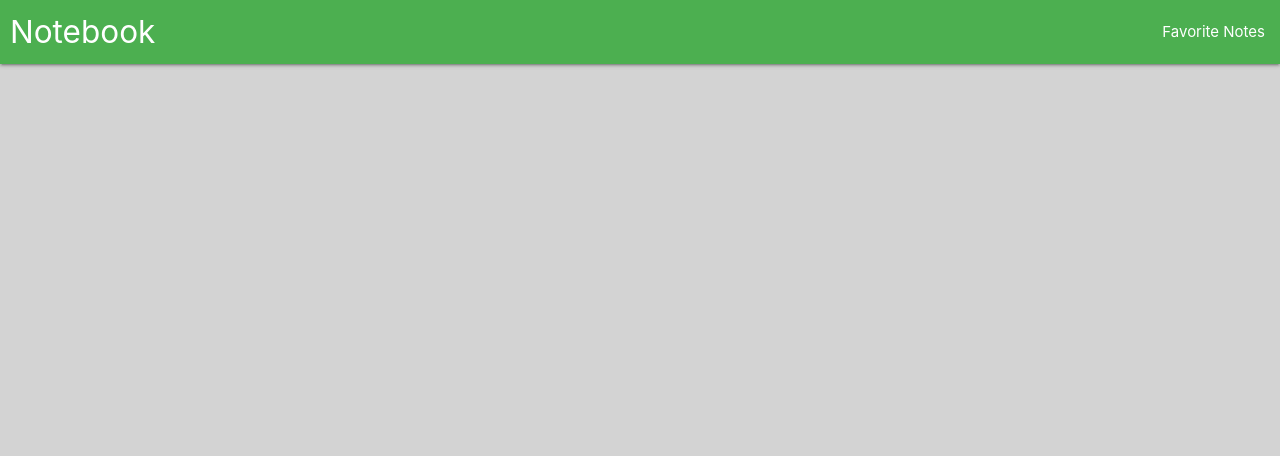
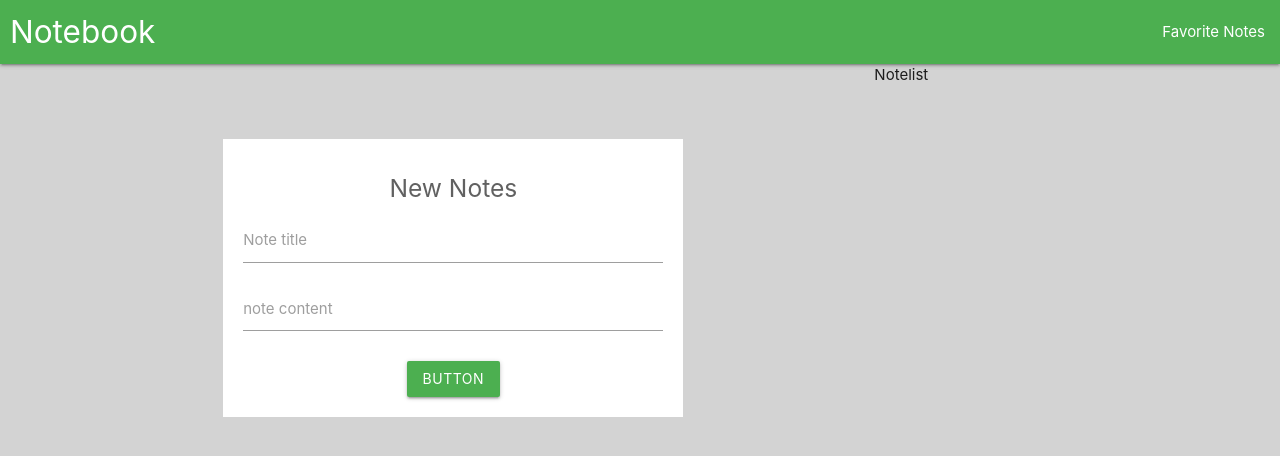
Before and after one commit to nimeshpoudel7/evernote_clone, a React (Create React App) app: page / in a window 1280 px wide. Shown: the top 456 px of the page. Built offline with nearby package versions, Linux system fonts and the light colour scheme.

Commit message:
upto firebase create

```diff
--- a/package.json
+++ b/package.json
@@ -6,10 +6,16 @@
     "@testing-library/jest-dom": "^5.14.1",
     "@testing-library/react": "^11.2.7",
     "@testing-library/user-event": "^12.8.3",
+    "firebase": "^8.6.8",
     "react": "^17.0.2",
     "react-dom": "^17.0.2",
+    "react-redux": "^7.2.4",
+    "react-redux-firebase": "^3.10.0",
     "react-router-dom": "^5.2.0",
     "react-scripts": "4.0.3",
+    "redux": "^4.1.0",
+    "redux-firestore": "^0.15.0",
+    "redux-thunk": "^2.3.0",
     "web-vitals": "^1.1.2"
   },
   "scripts": {
--- a/src/App.js
+++ b/src/App.js
@@ -1,12 +1,16 @@
 import Navbar from './components/layout/Navbar';
 import './App.css';
-import {BrowserRouter as Router, Route} from 'react-router-dom';
+import {BrowserRouter as Router, Route,Switch} from 'react-router-dom';
+import Home from './components/home/Home'
 
 
 function App() {
   return (
     <Router>
       <Navbar/>
+      <Switch>
+      <Route exact path="/" component={Home}/>
+      </Switch>
     </Router>
   );
 }
--- a/src/components/home/Form.js
+++ b/src/components/home/Form.js
@@ -5,7 +5,7 @@ const Form = () => {
     const[content,bindContent,clearContent]=useInput()
     const submitHandler=(event)=>{
         event.preventDefault()
-        console.log(title)
+        console.log({title})
         console.log(content)
         clearTitle()
         clearContent()
@@ -13,18 +13,19 @@ const Form = () => {
     }
     return (
         <div className="section">
-            <form action=''>
+            <form onSubmit={submitHandler} className='white'>
+                <h5 className="grey-text text-darken-2">New Notes</h5>
                 {/* <div className="row"> */}
 
                     <div className="input-field">
                         <input {...bindTitle} id="note_title" type="text" className="validate"/>
-                        <label className="active" for="note_title">Note title</label>
+                        <label className="active" htmlFor="note_title">Note title</label>
                     </div>
                     <div className="input-field">
                         <textarea {...bindContent} id="note_content" className="materialize-textarea"></textarea>
-                        <label for="note_content">note content</label>
+                        <label htmlFor="note_content">note content</label>
                     </div>
-                   <button className='btn-green'>Add</button>
+                    <button className=" waves-light btn green">button</button>
                 {/* </div>    */}
             </form>
         </div>
--- a/src/components/home/Home.js
+++ b/src/components/home/Home.js
@@ -0,0 +1,19 @@
+import React from 'react'
+import Form from './Form'
+
+const Home = () => {
+    return (
+        <div className="container">
+            <div className="row center-align">
+                <div className="col s7">
+                    <Form/>
+                </div>
+                <div className="col s5">
+                    Notelist
+                </div>
+            </div>
+        </div>
+    )
+}
+
+export default Home
--- a/src/index.css
+++ b/src/index.css
@@ -15,3 +15,7 @@ code {
 .brand-logo{
   margin-left: 10px;
 }
+form{
+  padding: 20px;
+  margin:60px 20px 0;
+}
```
Also changed, not shown: src/config/Fbconfig.js (added, +12 -0 lines), src/store/action/noteAction.js (added), src/store/reducer/noteReducer.js (added), src/store/reducer/rootReducer.js (added), 1 other file (tests, documents, lock files or other folders).
